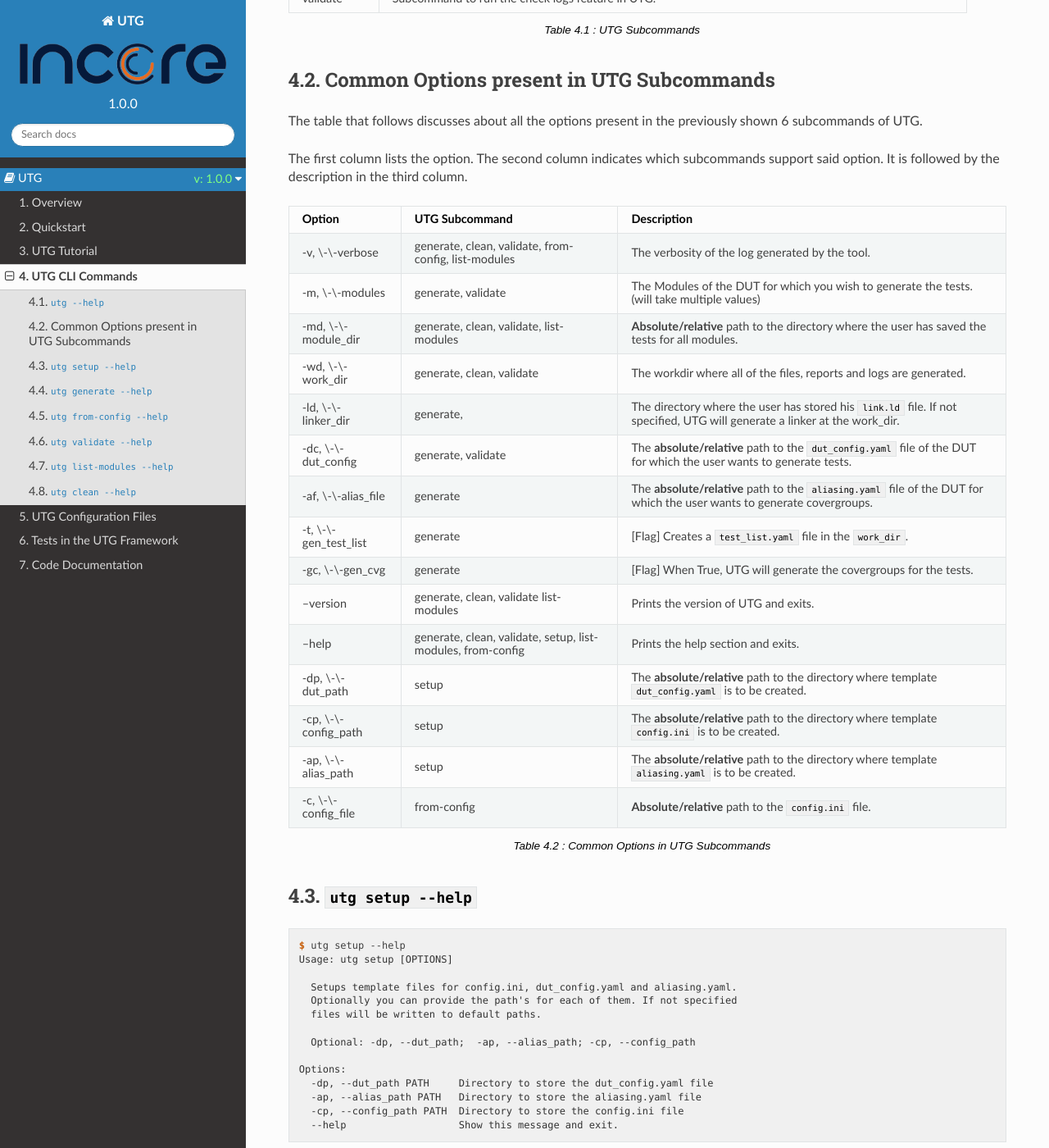
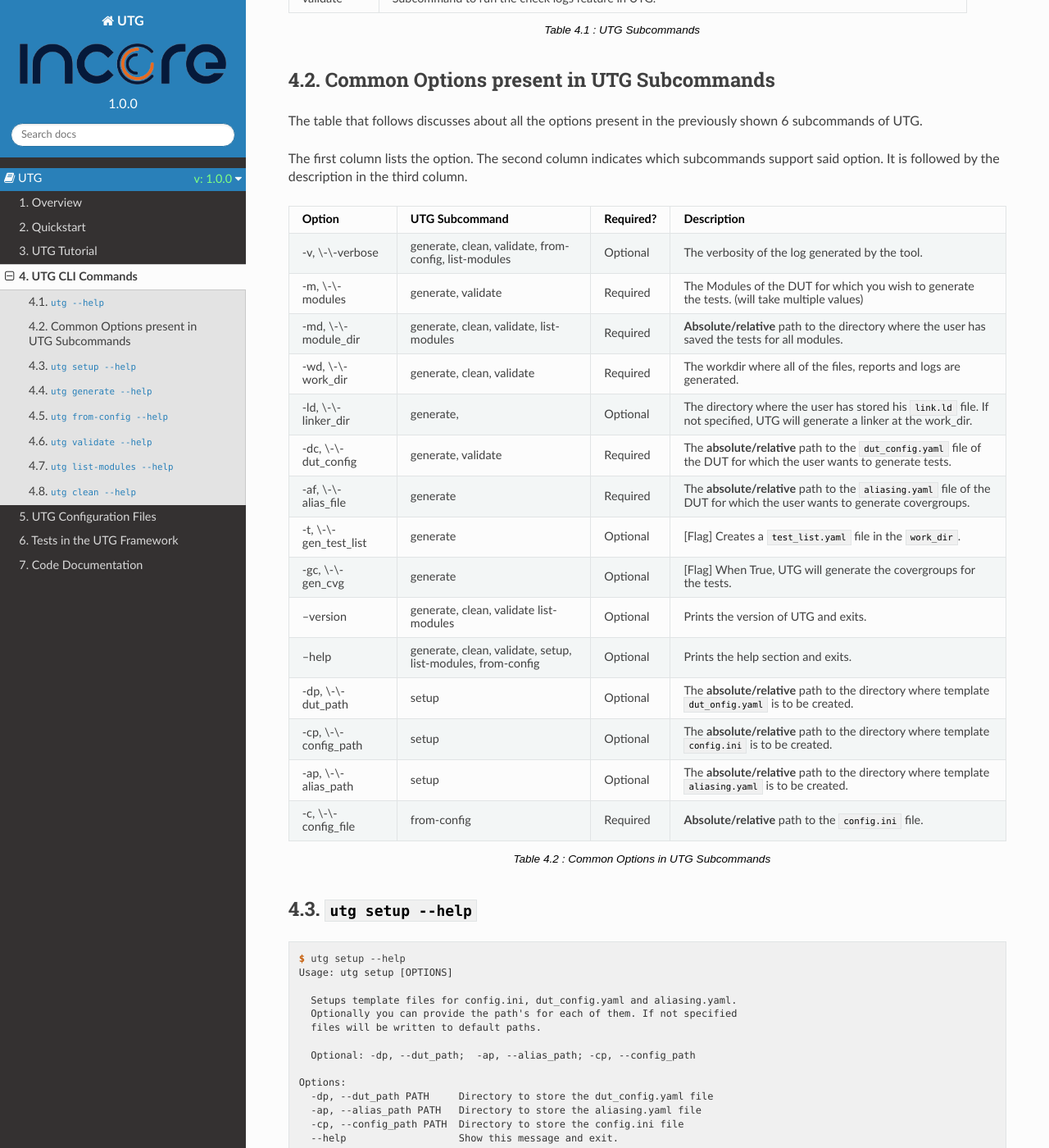
Before and after one commit to incoresemi/uatg, a Sphinx documentation site: the page built from docs/source/utg_cli.rst, in a window 1280 px wide and 1400 px high, scrolled down 866 px. Shown: the whole window at 82% size. Built offline with Sphinx 7.4.7 and the Read the Docs theme 2.0.0, drawn with Linux system fonts in a browser that asks for light colours; pages that are not in the unit, such as notebooks, are missing from menus.

Commit message:
add column for subcommand option required/not

```diff
--- a/docs/source/utg_cli.rst
+++ b/docs/source/utg_cli.rst
@@ -65,49 +65,49 @@ shown 6 subcommands of UTG.
 The first column lists the option. The second column indicates which subcommands
 support said option. It is followed by the description in the third column.
 
-.. tabularcolumns:: |l|l|L|
+.. tabularcolumns:: |l|l|l|L|
 
 .. table:: Common Options in UTG Subcommands
 
-  ======================= ================ =================================================================
-  Option                  UTG Subcommand   Description
-  ======================= ================ =================================================================
-  -v, \\-\\-verbose       generate, clean, The verbosity of the log generated by the tool.
+  ======================= ================ ========== ==================================================================
+  Option                  UTG Subcommand   Required?  Description
+  ======================= ================ ========== ==================================================================
+  -v, \\-\\-verbose       generate, clean, Optional   The verbosity of the log generated by the tool.
                           validate,
                           from-config,
                           list-modules
-  -m, \\-\\-modules       generate,        The Modules of the DUT for which you wish to generate the
-                          validate         tests. (will take multiple values)
-  -md, \\-\\-module_dir   generate, clean, **Absolute/relative** path to the directory where the user has
-                          validate,        saved the tests for all modules.
+  -m, \\-\\-modules       generate,        Required   The Modules of the DUT for which you wish to generate the
+                          validate                    tests. (will take multiple values)
+  -md, \\-\\-module_dir   generate, clean, Required   **Absolute/relative** path to the directory where the user has
+                          validate,                   saved the tests for all modules.
                           list-modules
-  -wd, \\-\\-work_dir     generate, clean, The workdir where all of the files, reports and logs are
-                          validate         generated.
-  -ld, \\-\\-linker_dir   generate,        The directory where the user has stored his ``link.ld`` file.
-                                           If not specified, UTG will generate a linker at the work_dir.
-  -dc, \\-\\-dut_config   generate,        The **absolute/relative** path to the ``dut_config.yaml`` file of
-                          validate         the DUT for which the user wants to generate tests.
-  -af, \\-\\-alias_file   generate         The **absolute/relative** path to the ``aliasing.yaml`` file of
-                                           the DUT for which the user wants to generate covergroups.
-  -t, \\-\\-gen_test_list generate         [Flag] Creates a ``test_list.yaml`` file in the
-                                           ``work_dir``.
-  -gc, \\-\\-gen_cvg      generate         [Flag] When True, UTG will generate the covergroups for
-                                           the tests.
-  --version               generate, clean, Prints the version of UTG and exits.
+  -wd, \\-\\-work_dir     generate, clean, Required   The workdir where all of the files, reports and logs are
+                          validate                    generated.
+  -ld, \\-\\-linker_dir   generate,        Optional   The directory where the user has stored his ``link.ld`` file.
+                                                      If not specified, UTG will generate a linker at the work_dir.
+  -dc, \\-\\-dut_config   generate,        Required   The **absolute/relative** path to the ``dut_config.yaml`` file of
+                          validate                    the DUT for which the user wants to generate tests.
+  -af, \\-\\-alias_file   generate         Required   The **absolute/relative** path to the ``aliasing.yaml`` file of
+                                                      the DUT for which the user wants to generate covergroups.
+  -t, \\-\\-gen_test_list generate         Optional   [Flag] Creates a ``test_list.yaml`` file in the
+                                                      ``work_dir``.
+  -gc, \\-\\-gen_cvg      generate         Optional   [Flag] When True, UTG will generate the covergroups for
+                                                      the tests.
+  --version               generate, clean, Optional   Prints the version of UTG and exits.
                           validate
                           list-modules
-  --help                  generate, clean, Prints the help section and exits.
+  --help                  generate, clean, Optional   Prints the help section and exits.
                           validate, setup,
                           list-modules,
                           from-config
-  -dp, \\-\\-dut_path     setup            The **absolute/relative** path to the directory where template
-                                           ``dut_config.yaml`` is to be created.
-  -cp, \\-\\-config_path  setup            The **absolute/relative** path to the directory where template
-                                           ``config.ini`` is to be created.
-  -ap, \\-\\-alias_path   setup            The **absolute/relative** path to the directory where template
-                                           ``aliasing.yaml`` is to be created.
-  -c, \\-\\-config_file   from-config      **Absolute/relative** path to the ``config.ini`` file.
-  ======================= ================ =================================================================
+  -dp, \\-\\-dut_path     setup            Optional   The **absolute/relative** path to the directory where template
+                                                      ``dut_onfig.yaml`` is to be created.
+  -cp, \\-\\-config_path  setup            Optional   The **absolute/relative** path to the directory where template
+                                                      ``config.ini`` is to be created.
+  -ap, \\-\\-alias_path   setup            Optional   The **absolute/relative** path to the directory where template
+                                                      ``aliasing.yaml`` is to be created.
+  -c, \\-\\-config_file   from-config      Required   **Absolute/relative** path to the ``config.ini`` file.
+  ======================= ================ ========== ==================================================================
 
 ====================
 ``utg setup --help``
```
